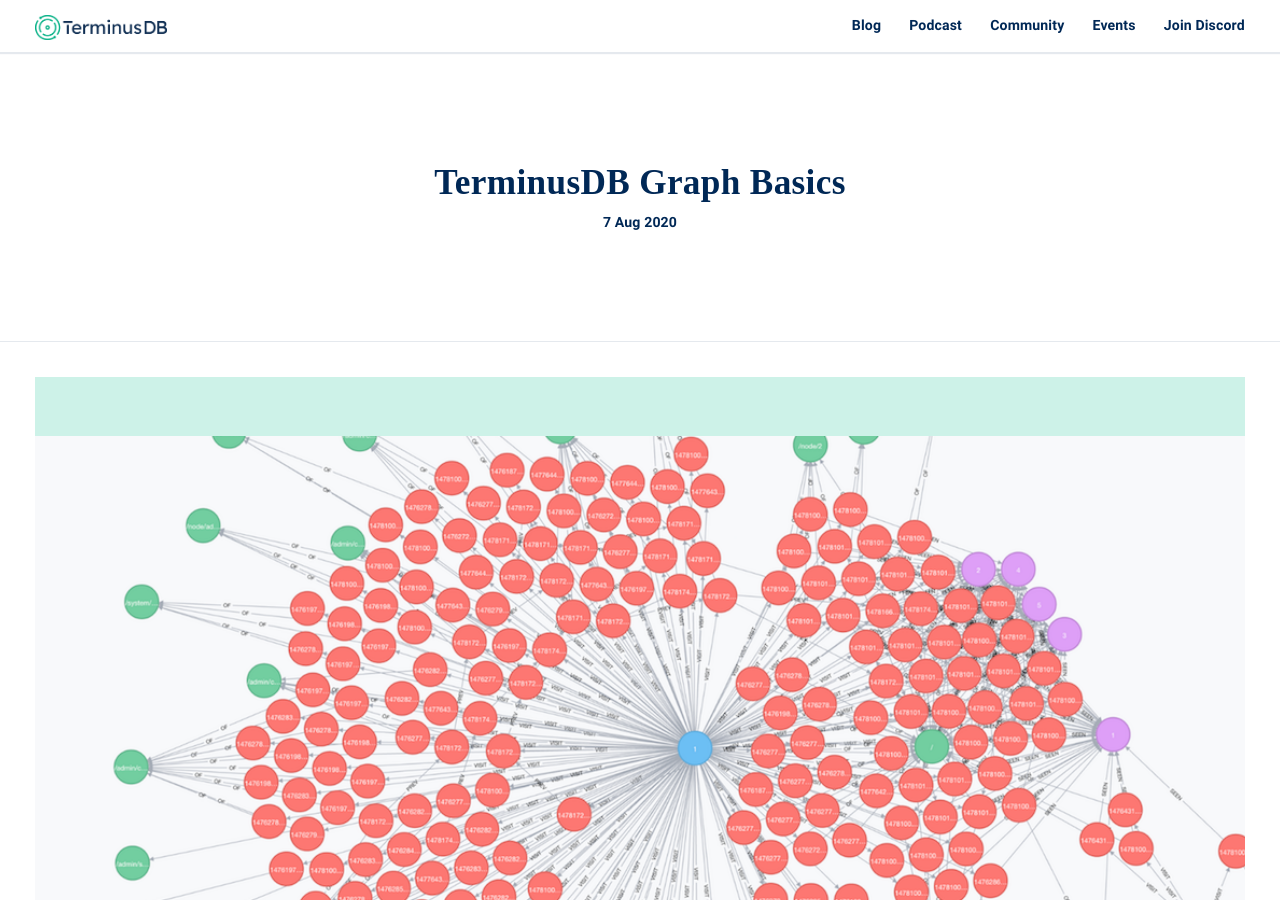
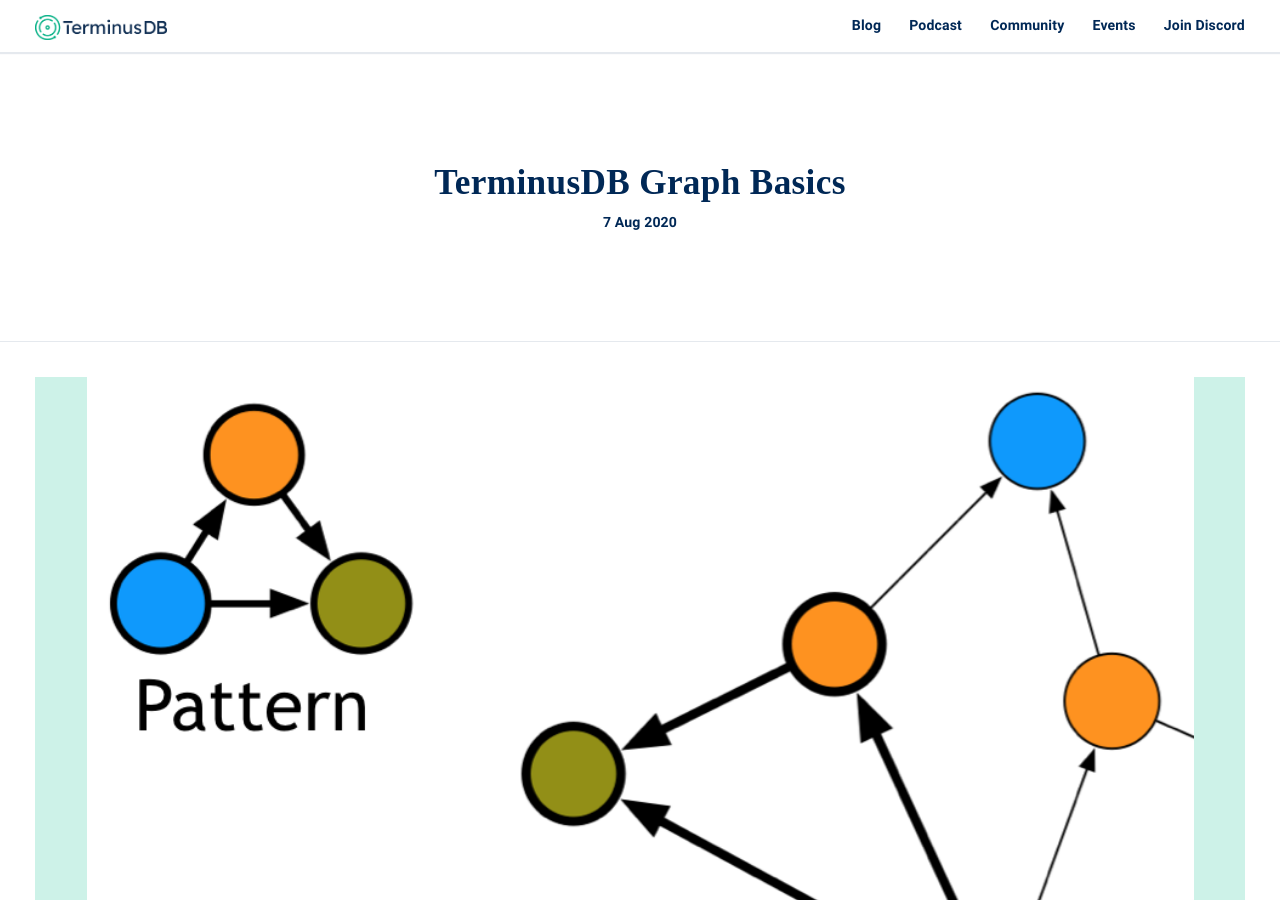
Before and after one commit to terminusdb/terminusdb-blog, a Jekyll site: the page built from _posts/2020-08-07-terminusdb-graph-basics.md, in a window 1280 px wide and 900 px high. Built offline with Jekyll 4.4.1, drawn with Linux system fonts in a browser that asks for light colours; some web fonts are replaced; comment, search, counter and statistics services are not loaded.

Commit message:
Update Blog “2020-08-07-terminusdb-graph-basics”

```diff
--- a/_posts/2020-08-07-terminusdb-graph-basics.md
+++ b/_posts/2020-08-07-terminusdb-graph-basics.md
@@ -4,7 +4,7 @@
 date: 2020-08-07T17:28:33.366Z
 description: TerminusDB organises data in a very simple structure to make it
   easy and natural to model the real world.
-image: /blog/assets/uploads/graph-image.png
+image: /blog/assets/uploads/whatisanativegraphdatabase.png
 author:
   - value: kevin
     label: Kevin Feeney
```
Also changed, not shown: assets/uploads/whatisanativegraphdatabase.png (added).
